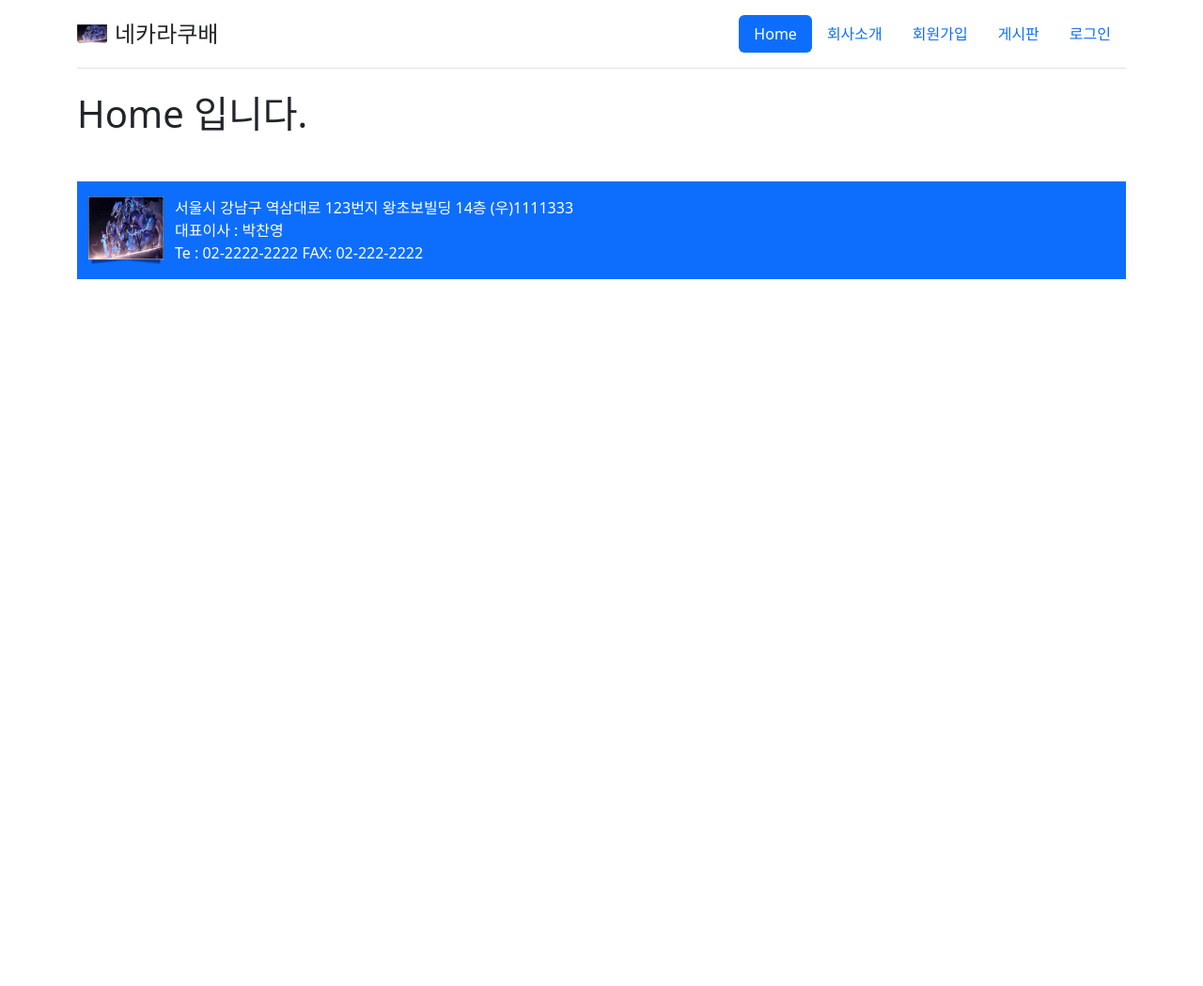
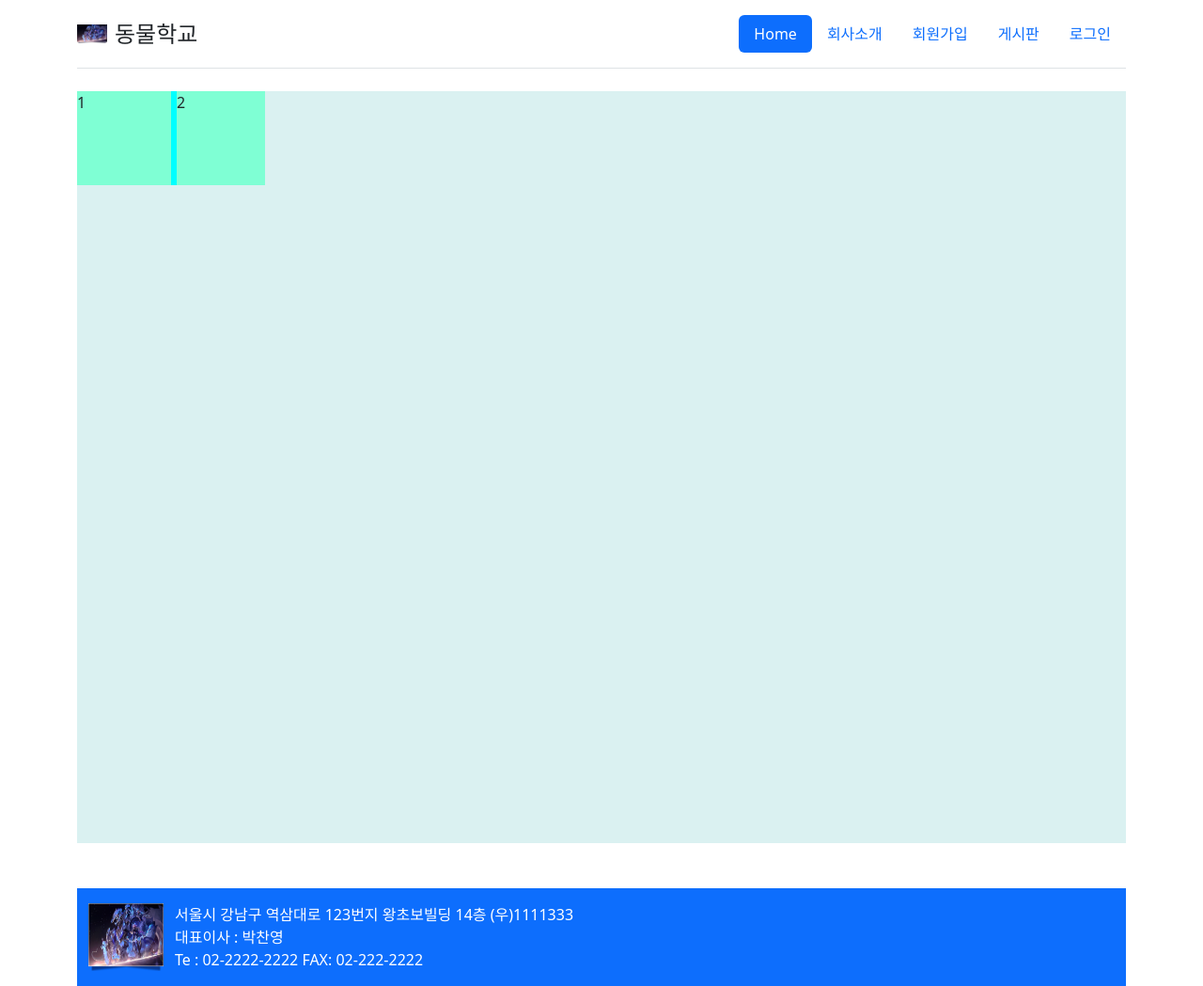
Before and after one commit to chanyoungcoding/bulletin-board-site, a PHP site: page / in a window 1280 px wide. Shown: the whole page at 94% size. Before the commit the page ends 297 px from the top, so only its background shows below. Run offline with PHP 8.4, Linux system fonts and the light colour scheme.

Commit message:
홈 부분 수정

```diff
--- /dev/null
+++ b/css/home.css
@@ -0,0 +1,17 @@
+.home__main {
+  background-color: rgb(218, 241, 241);
+  max-width: 1500px;
+  height: 100vh;
+}
+
+.swiper-container {
+  max-width: 200px;
+  overflow: hidden;
+  background-color: aqua;
+}
+
+.swiper-slide {
+  width: 100px;
+  height: 100px;
+  background-color: aquamarine;
+}
--- a/inc_header.php
+++ b/inc_header.php
@@ -8,6 +8,10 @@
   <!-- 부트스트랩 -->
   <link href="https://cdn.jsdelivr.net/npm/bootstrap@5.2.3/dist/css/bootstrap.min.css" rel="stylesheet" integrity="sha384-rbsA2VBKQhggwzxH7pPCaAqO46MgnOM80zW1RWuH61DGLwZJEdK2Kadq2F9CUG65" crossorigin="anonymous">
   <script src="https://cdn.jsdelivr.net/npm/bootstrap@5.2.3/dist/js/bootstrap.bundle.min.js" integrity="sha384-kenU1KFdBIe4zVF0s0G1M5b4hcpxyD9F7jL+jjXkk+Q2h455rYXK/7HAuoJl+0I4" crossorigin="anonymous"></script>
+
+  <!-- swiper  -->
+  <link rel="stylesheet" href="https://cdn.jsdelivr.net/npm/swiper@8/swiper-bundle.min.css"/>
+  <script src="https://cdn.jsdelivr.net/npm/swiper@8/swiper-bundle.min.js"></script>
   <link rel=stylesheet href='./css/signin.css' type='text/css'>
   <?php
     if(isset($css_array)) {
@@ -31,7 +35,7 @@
     <header class="d-flex flex-wrap justify-content-center py-3 mb-4 border-bottom">
       <a href="/" class="d-flex align-items-center mb-3 mb-md-0 me-md-auto text-dark text-decoration-none">
         <img src="./img/logo.png"  style="width:2rem" class="me-2"/>
-        <span class="fs-4">네카라쿠배</span>
+        <span class="fs-4">동물학교</span>
       </a>
 
       <ul class="nav nav-pills">
--- a/index.php
+++ b/index.php
@@ -6,15 +6,21 @@ $ses_id = (isset($_SESSION['ses_id']) && $_SESSION['ses_id'] != '') ? $_SESSION[
 
 $g_title = 'Home';
 $js_array = ['js/home.js'];
+$css_array = ['./css/home.css'];
 $menu_code = '';
 include 'inc_header.php';
 ?>
-
-<?php
-echo '<div>
-<h1>Home 입니다.</h1>
-</div>'
-?>
+<main class="home__main">
+  <div class="swiper-container" id="my-swiper">
+    <div class="swiper-wrapper">
+      <div class="swiper-slide">1</div>
+      <div class="swiper-slide">2</div>
+      <div class="swiper-slide">3</div>
+      <div class="swiper-slide">4</div>
+      <div class="swiper-slide">5</div>
+    </div>
+  </div>
+</main>
 
 <?php
 include 'inc_footer.php';
--- a/js/home.js
+++ b/js/home.js
@@ -0,0 +1,15 @@
+const slide = new Swiper('#my-swiper', {
+  slidesPerView : 'auto', // 한 슬라이드에 보여줄 갯수
+  spaceBetween : 6, // 슬라이드 사이 여백
+  loop : false, // 슬라이드 반복 여부
+  loopAdditionalSlides : 1, // 슬라이드 반복 시 마지막 슬라이드에서 다음 슬라이드가 보여지지 않는 현상 수정
+  pagination : false, // pager 여부
+  autoplay : {  // 자동 슬라이드 설정 , 비 활성화 시 false
+    delay : 3000,   // 시간 설정
+    disableOnInteraction : false,  // false로 설정하면 스와이프 후 자동 재생이 비활성화 되지 않음
+  },
+  navigation: {   // 버튼 사용자 지정
+      nextEl: '.swiper-button-next',
+      prevEl: '.swiper-button-prev',
+  },
+})
```
Also changed, not shown: data/profile/master.jpg (added).
